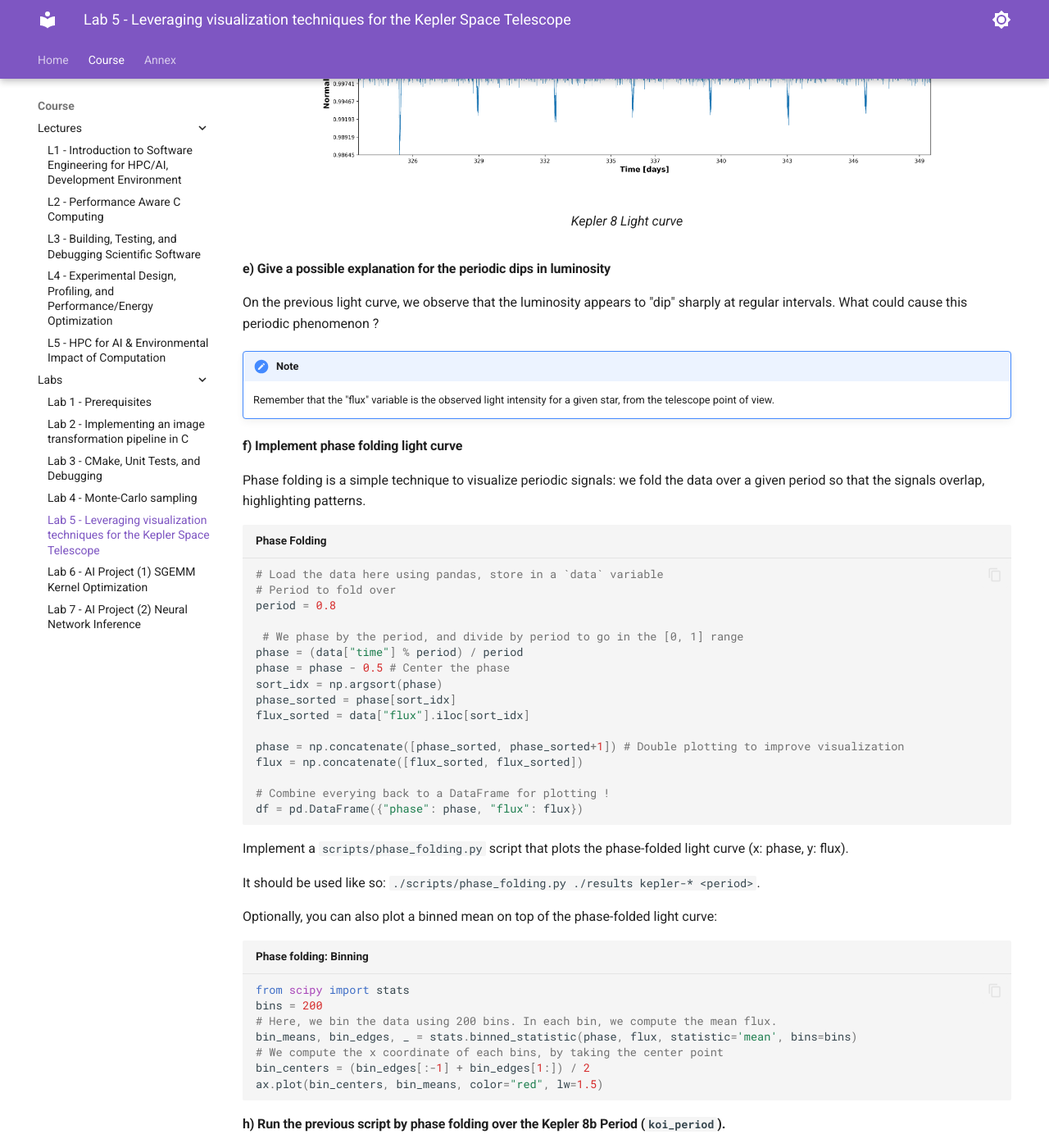
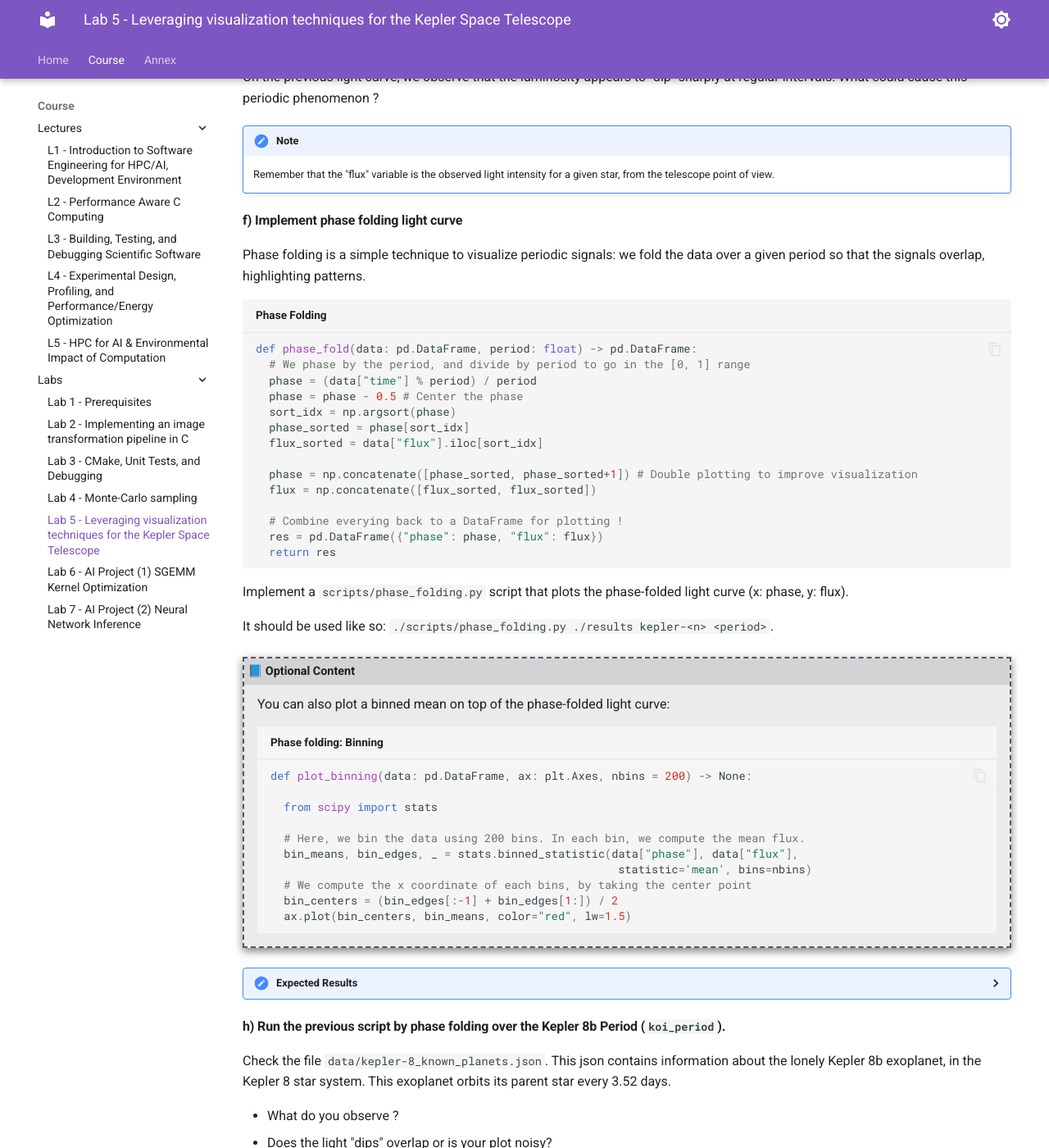
Before and after one commit to M1-CHPS/glhpc, an MkDocs documentation site: the page built from docs/lab5.md, in a window 1280 px wide and 1400 px high, scrolled down 3365 px. Shown: the whole window at 82% size. Built offline with MkDocs 1.6.1 and Material for MkDocs 9.7.7, drawn with Linux system fonts in a browser that asks for light colours; some of the changed text lies outside the part shown.

````diff
--- a/docs/lab5.md
+++ b/docs/lab5.md
@@ -73,12 +73,12 @@ source ./setup_env.sh
 
 Write a `scripts/plot_luminosity.py` script that:
 
-- Can be called with `./scripts/plot_luminosity.py ./results kepler-*` where * is an id (i.e., kepler-8, kepler-17, etc.)
-- Fetches the corresponding dataset in `data/`
+- Can be called with `./scripts/plot_luminosity.py ./results kepler-<n>` where n is an id (i.e., kepler-8, kepler-17, etc.)
+- Fetches the corresponding dataset in `data/` using `pd.read_csv()` from the pandas library.
 - Plots the dataset using `matplotlib` (x: Time (days), y: Flux)
 - Save the plots as `results/luminosity_kepler-*.png`
 
-Ensure the script is executable using `chmod +x <file>` and that the file starts with the shebang `#!/usr/bin/env python3`
+Ensure the script is executable using `chmod +x <file>` and that the file starts with the shebang `#!/usr/bin/env python3`.
 
 !!! Tip
     Ensure that the `results` folder exists before saving to it. You can use `os.makedirs(<path>, exists_ok=True)` in your script.
@@ -93,13 +93,15 @@ Make sure that:
 - The plot includes a title, legend, and uses a `tight` or `constrained` layout.
 - The figure has an appropriate aspect ratio (width to height)
 
-The final plot could look something like this:
 
-<figure markdown="span">
-  ![Kepler 8 Light curve](image/lab5/luminosity_Kepler-8.png){ style="max-width: 80%; height: auto;" }
-  <figcaption>Kepler 8 Light curve
-  </figcaption>
-</figure>
+??? "Expected Result"
+    The final plot could look something like this:
+
+    <figure markdown="span">
+      ![Kepler 8 Light curve](image/lab5/luminosity_Kepler-8.png){ style="max-width: 100%; height: auto;" }
+      <figcaption>Kepler 8 Light curve
+      </figcaption>
+    </figure>
 
 #### e) Give a possible explanation for the periodic dips in luminosity
 
@@ -114,40 +116,52 @@ What could cause this periodic phenomenon ?
 Phase folding is a simple technique to visualize periodic signals: we fold the data over a given period so that the signals overlap, highlighting patterns.
 
 ```python title="Phase Folding"
-# Load the data here using pandas, store in a `data` variable
-# Period to fold over
-period = 0.8
+def phase_fold(data: pd.DataFrame, period: float) -> pd.DataFrame:
+  # We phase by the period, and divide by period to go in the [0, 1] range
+  phase = (data["time"] % period) / period
+  phase = phase - 0.5 # Center the phase
+  sort_idx = np.argsort(phase)
+  phase_sorted = phase[sort_idx]
+  flux_sorted = data["flux"].iloc[sort_idx]
 
- # We phase by the period, and divide by period to go in the [0, 1] range
-phase = (data["time"] % period) / period
-phase = phase - 0.5 # Center the phase
-sort_idx = np.argsort(phase)
-phase_sorted = phase[sort_idx]
-flux_sorted = data["flux"].iloc[sort_idx]
+  phase = np.concatenate([phase_sorted, phase_sorted+1]) # Double plotting to improve visualization
+  flux = np.concatenate([flux_sorted, flux_sorted])
 
-phase = np.concatenate([phase_sorted, phase_sorted+1]) # Double plotting to improve visualization
-flux = np.concatenate([flux_sorted, flux_sorted])
-
-# Combine everying back to a DataFrame for plotting !
-df = pd.DataFrame({"phase": phase, "flux": flux})
+  # Combine everying back to a DataFrame for plotting !
+  res = pd.DataFrame({"phase": phase, "flux": flux})
+  return res
 ```
 
 Implement a `scripts/phase_folding.py` script that plots the phase-folded light curve (x: phase, y: flux).
 
 It should be used like so:
-`./scripts/phase_folding.py ./results kepler-* <period>`.
+`./scripts/phase_folding.py ./results kepler-<n> <period>`.
 
-Optionally, you can also plot a binned mean on top of the phase-folded light curve:
+<div class="optional-section box-section" markdown>
+
+You can also plot a binned mean on top of the phase-folded light curve:
 
 ```python title="Phase folding: Binning"
-from scipy import stats
-bins = 200
-# Here, we bin the data using 200 bins. In each bin, we compute the mean flux.
-bin_means, bin_edges, _ = stats.binned_statistic(phase, flux, statistic='mean', bins=bins)
-# We compute the x coordinate of each bins, by taking the center point
-bin_centers = (bin_edges[:-1] + bin_edges[1:]) / 2
-ax.plot(bin_centers, bin_means, color="red", lw=1.5)
+def plot_binning(data: pd.DataFrame, ax: plt.Axes, nbins = 200) -> None:
+
+  from scipy import stats
+
+  # Here, we bin the data using 200 bins. In each bin, we compute the mean flux.
+  bin_means, bin_edges, _ = stats.binned_statistic(data["phase"], data["flux"],
+                                                    statistic='mean', bins=nbins)
+  # We compute the x coordinate of each bins, by taking the center point
+  bin_centers = (bin_edges[:-1] + bin_edges[1:]) / 2
+  ax.plot(bin_centers, bin_means, color="red", lw=1.5)
 ```
+</div>
+
+??? "Expected Results"
+    <figure markdown="span">
+      ![Phase folded Kepler 8 Light curve](image/lab5/phase_folding_Kepler-8.png){ style="max-width: 80%; height: auto;" }
+      <figcaption>Phase folded Kepler 8 Light curve
+      </figcaption>
+    </figure>
+
 #### h) Run the previous script by phase folding over the Kepler 8b Period (`koi_period`).
 
 Check the file `data/kepler-8_known_planets.json`. This json contains information about the lonely Kepler 8b exoplanet, in the Kepler 8 star system. This exoplanet orbits its parent star
@@ -160,13 +174,7 @@ every 3.52 days.
 - Draw a simple diagram describing what's happening during the light dips.
     - (Optionnal) Draw a sad emoji face on Kepler 8b, because she's alone, in a vast, vast universe.
 
----
 
-<figure markdown="span">
-  ![Phase folded Kepler 8 Light curve](image/lab5/phase_folding_Kepler-8.png){ style="max-width: 80%; height: auto;" }
-  <figcaption>Phase folded Kepler 8 Light curve
-  </figcaption>
-</figure>
 
 <hr class="gradient" />
 
````
Also changed, not shown: other parts of docs/lab5.md (+1 -1 lines), docs/lecture1.md (+1 -9 lines), docs/lecture2.md (+252 -62 lines), docs/lecture3.md (+1 -9 lines), docs/lecture4.md (+1 -9 lines), docs/lecture5.md (+1 -9 lines).
